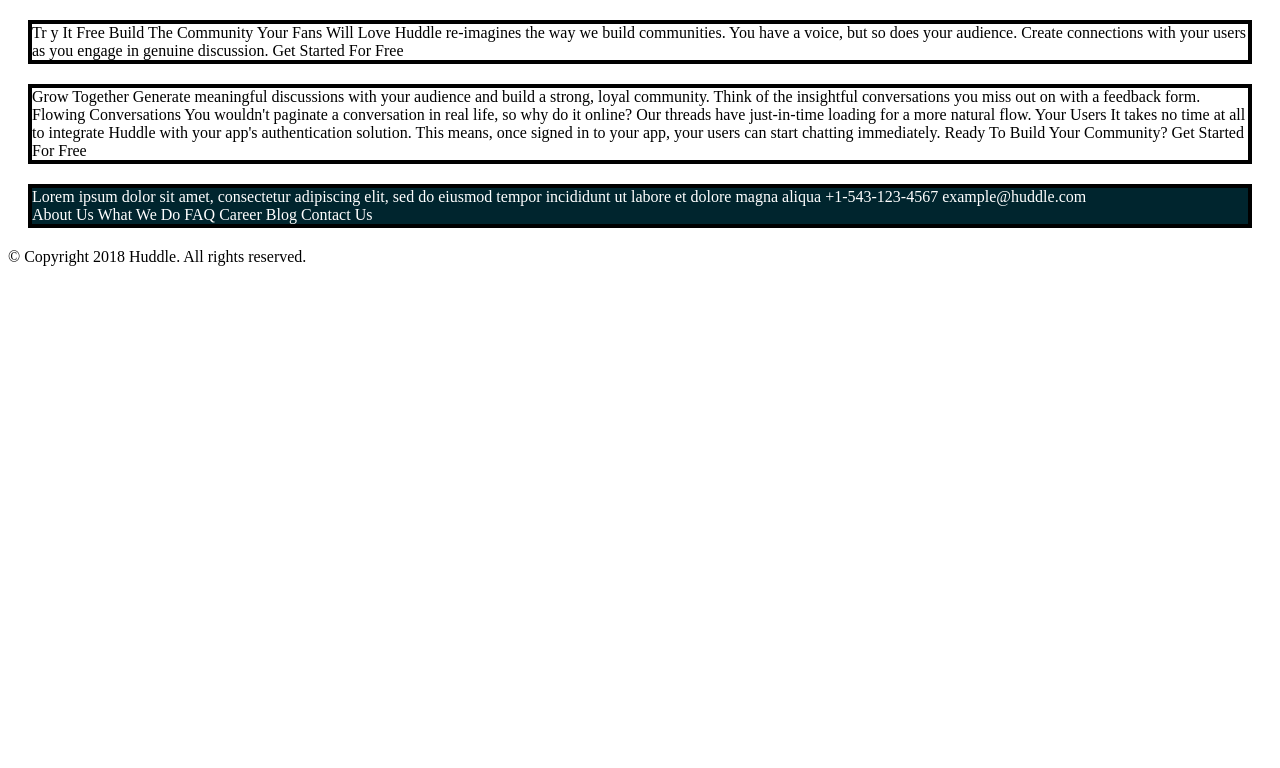
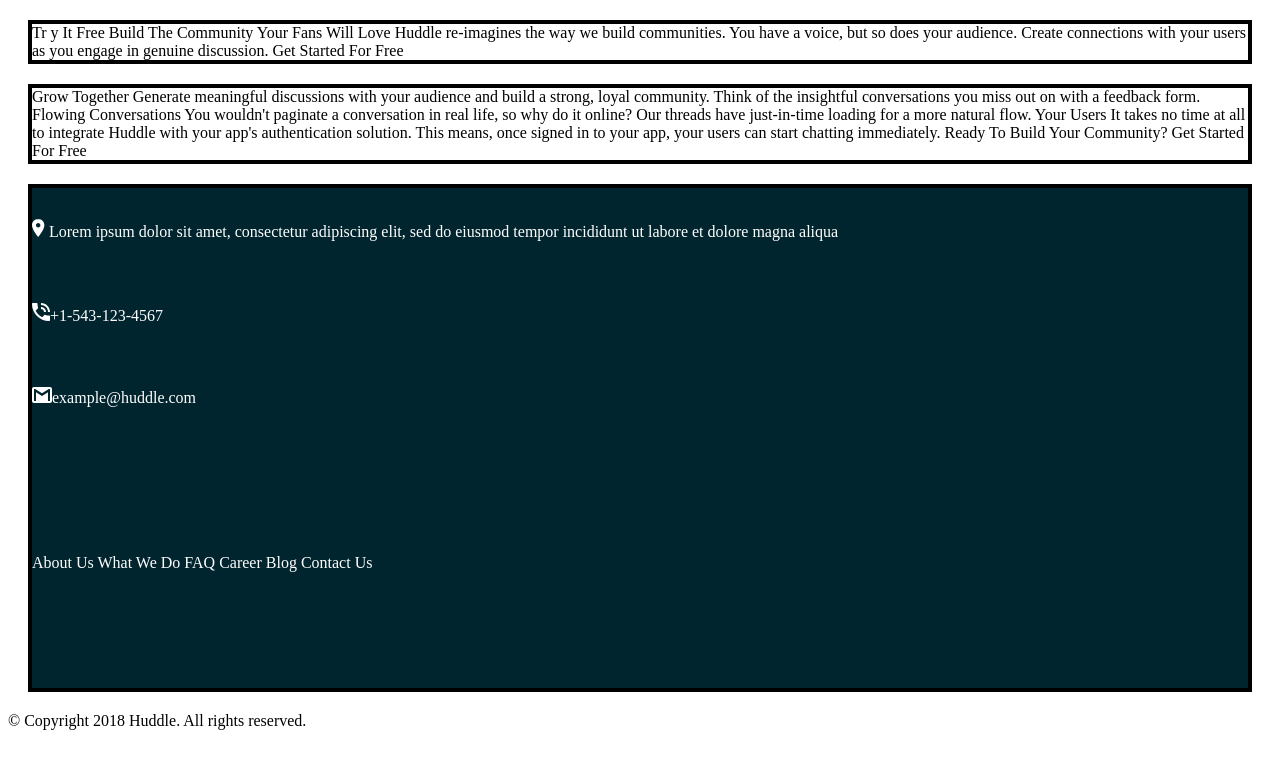
Before and after one commit to BrightCoders-Institute/s1a1-dise-o-web-responsivo-bcdic23-w1-r1-team-4, a website: page index.html in a window 1280 px wide. Drawn offline with Linux system fonts and the light colour scheme.

Commit message:
more things on the footer

```diff
--- a/index.html
+++ b/index.html
@@ -50,9 +50,12 @@
 
     <footer>
       <div class="footer__vertical-alignment">
-        Lorem ipsum dolor sit amet, consectetur adipiscing elit, sed do eiusmod
-        tempor incididunt ut labore et dolore magna aliqua +1-543-123-4567
-        example@huddle.com
+        <div><img src="./img/icon-location.svg">
+          Lorem ipsum dolor sit amet, consectetur adipiscing elit, sed do eiusmod
+          tempor incididunt ut labore et dolore magna aliqua
+        </div>
+        <div><img src="./img/icon-phone.svg">+1-543-123-4567</div>
+        <div><img src="./img/icon-email.svg">example@huddle.com</div>
       </div>
       <div class="footer__vertical-alignment">About Us What We Do FAQ Career Blog Contact Us</div>
     </footer>
--- a/styles.sass
+++ b/styles.sass
@@ -5,6 +5,18 @@
     margin: 20px
     background-color: $dark-blue
     color: white
+    display: flex
+    justify-content: space-around
+    height: 500px
+    flex-direction: column
+
+    .footer__vertical-alignment
+        display: flex
+        flex-direction: column
+        justify-content: space-around
+        height: 500px
+
+
 
 main
     border: 4px solid black
```
Also changed, not shown: styles.css, 1 other file.
